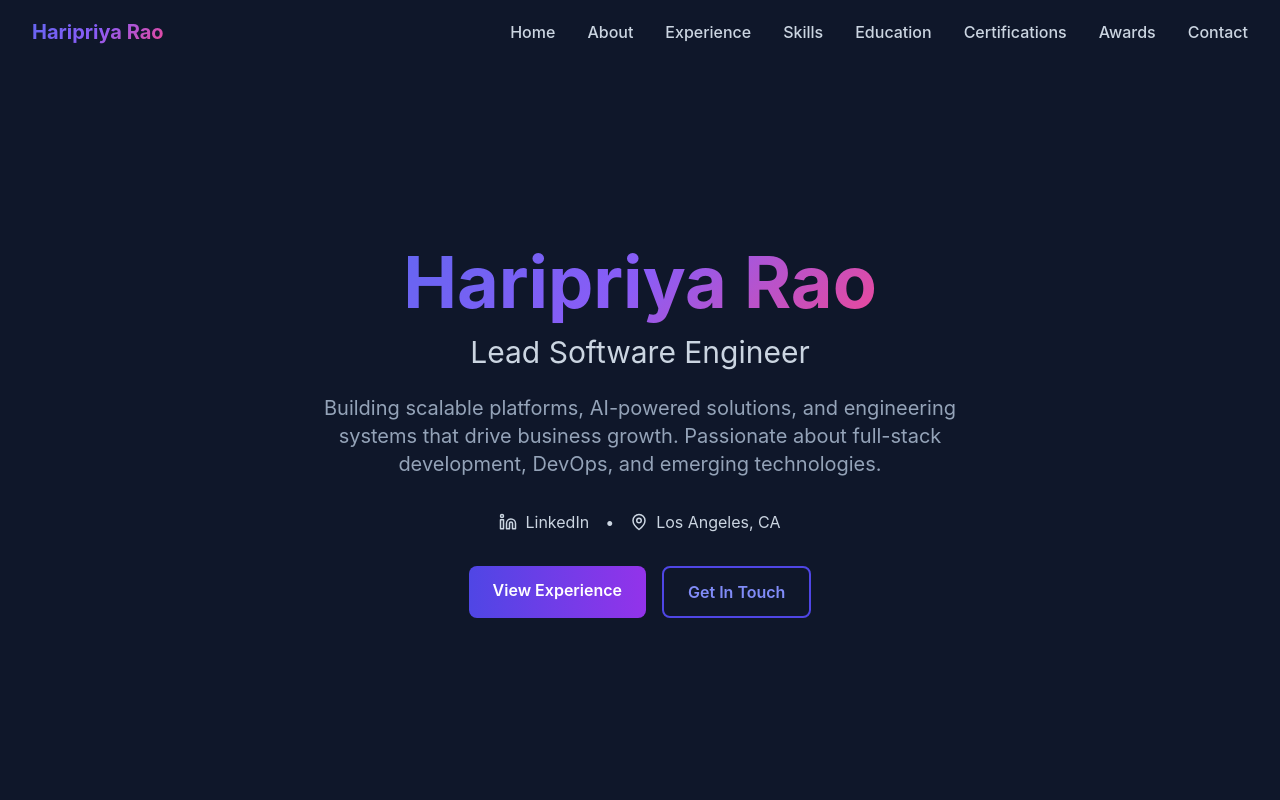
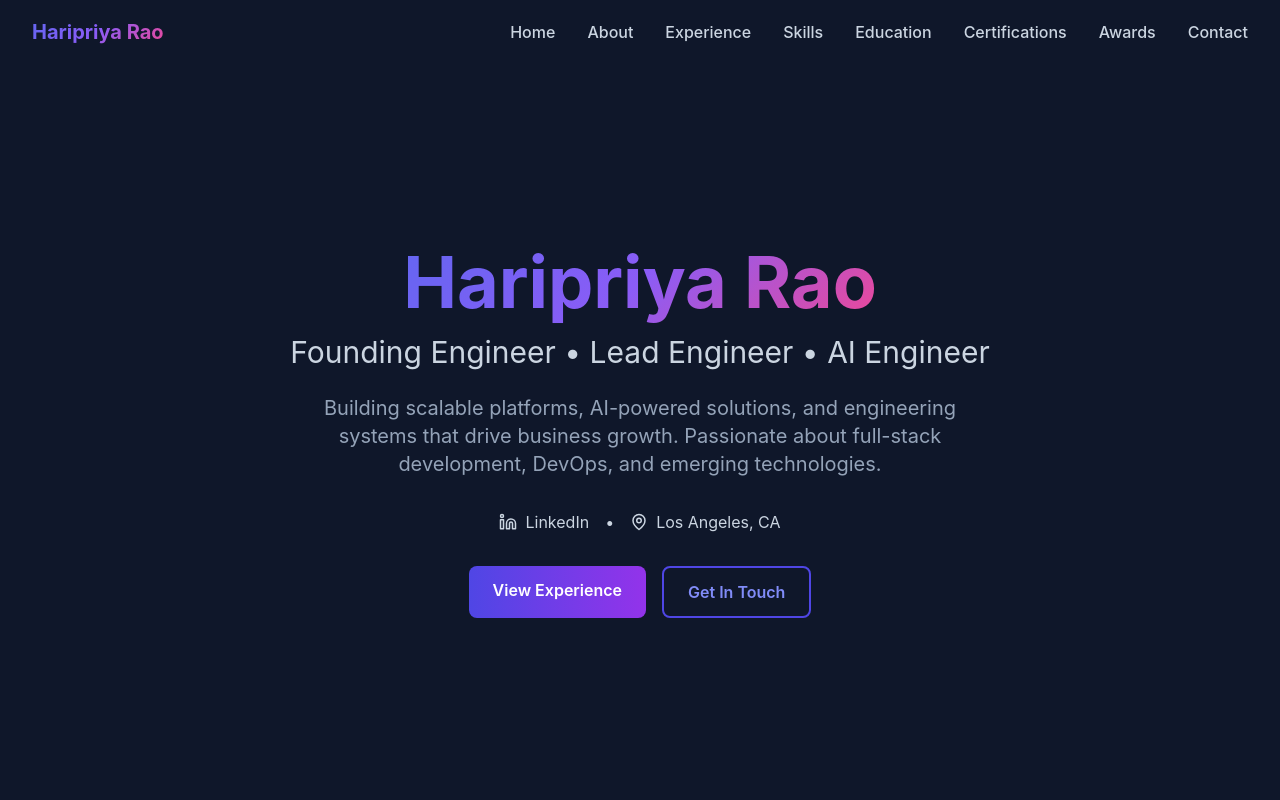
Before and after one commit to haripriyarao26/portfolio, a Next.js app: page / in a window 1280 px wide. Shown: the top 800 px of the page. Built offline with nearby package versions, Linux system fonts and the light colour scheme.

Commit message:
update hero section

```diff
--- a/components/Hero.tsx
+++ b/components/Hero.tsx
@@ -12,7 +12,7 @@ export default function Hero() {
             <span className="gradient-text">{resumeData.name}</span>
           </h1>
           <h2 className="text-2xl md:text-3xl text-slate-300 mb-6">
-            Lead Software Engineer
+            Founding Engineer • Lead Engineer • AI Engineer
           </h2>
           <p className="text-lg md:text-xl text-slate-400 max-w-2xl mx-auto mb-8">
             Building scalable platforms, AI-powered solutions, and engineering systems
```
